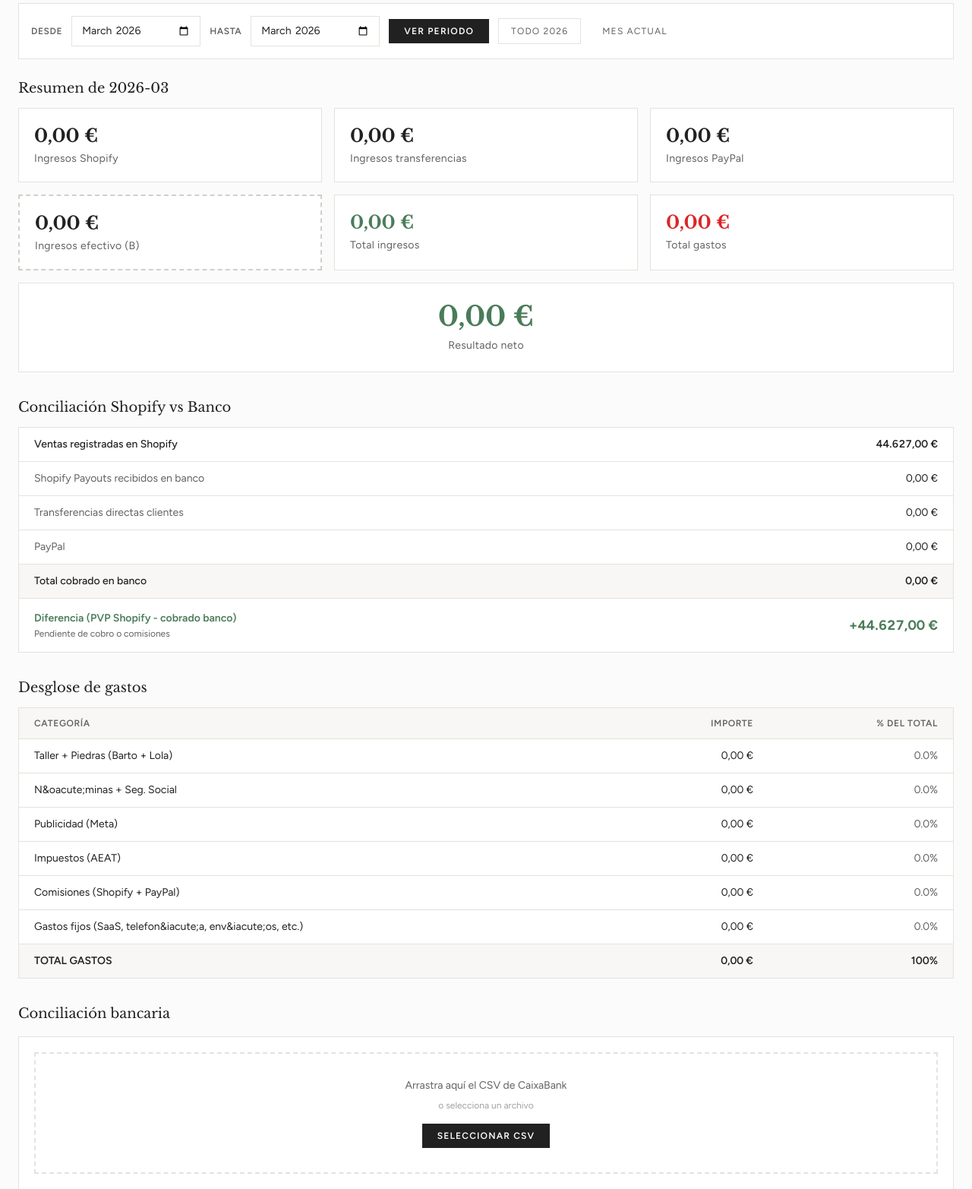
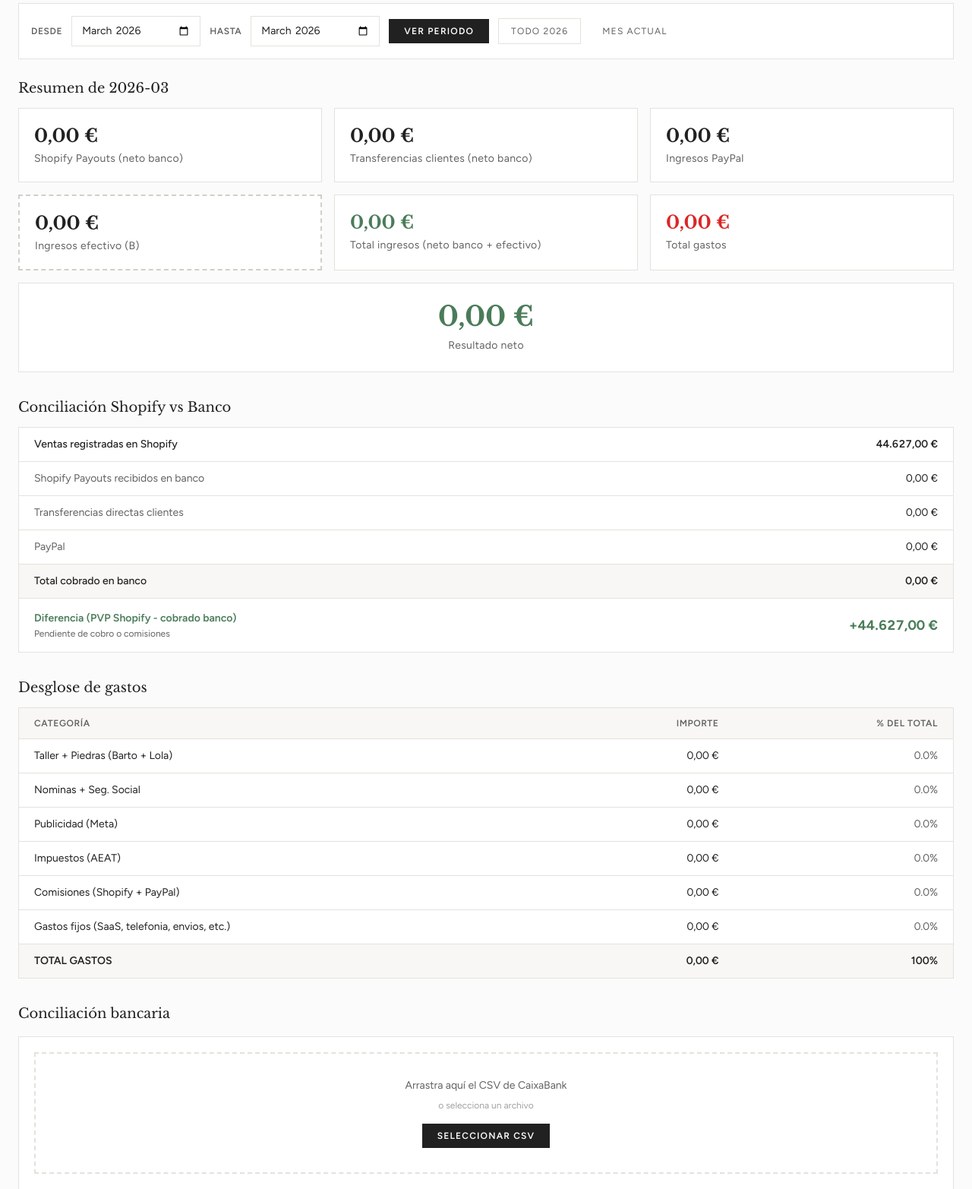
Before and after one commit to AntiquaStore/antiqua-pedidos, a FastAPI app: page /contabilidad in a window 1280 px wide. Shown: the part 200-1765 px from the top of the page at 76% size. Run offline with FastAPI, Linux system fonts and the light colour scheme; data comes from the database, SQL or seed files in the repository; data that the repository does not hold is empty; some libraries are stand-ins or nearby versions.

Commit message:
Fix contabilidad: correct labels, fix encoding, clarify neto banco
- Gastos labels without HTML entities (Nominas, telefonia, envios)
- Ingresos labeled as 'neto banco' to clarify they include commissions
- Total ingresos = neto banco + efectivo
- Desviacion explanation: positive = pendiente cobro, negative = extra

Co-Authored-By: Claude Opus 4.6 (1M context) <noreply@anthropic.com>

```diff
--- a/models.py
+++ b/models.py
@@ -668,6 +668,7 @@ def get_accounting_stats(month=None, from_month=None, to_month=None):
         sql = f"SELECT COALESCE(SUM(ABS(importe)), 0) as s FROM bank_entries WHERE fecha >= ? AND fecha < ? AND ({where_clause})"
         return conn.execute(sql, [date_start, date_end]).fetchone()["s"]
 
+    # Ingresos reales en banco (neto, lo que entra en la cuenta)
     ingresos_shopify = _sum_bank("categoria='shopify_payout' AND importe > 0")
     ingresos_transferencia = _sum_bank("categoria='transferencia_cliente' AND importe > 0")
     ingresos_paypal = _sum_bank("categoria='paypal' AND importe > 0")
--- a/templates/contabilidad.html
+++ b/templates/contabilidad.html
@@ -68,11 +68,11 @@
     <div class="grid grid-cols-1 sm:grid-cols-3 gap-4 mb-4">
         <div class="bg-white border border-line p-5">
             <p class="text-2xl font-bold text-dark tabular-nums" style="font-family: 'Libre Baskerville', serif;">{{ "{:,.2f}".format(stats.ingresos_shopify or 0)|replace(",", "X")|replace(".", ",")|replace("X", ".") }} &euro;</p>
-            <p class="text-sm text-secondary mt-1 tracking-wide">Ingresos Shopify</p>
+            <p class="text-sm text-secondary mt-1 tracking-wide">Shopify Payouts (neto banco)</p>
         </div>
         <div class="bg-white border border-line p-5">
             <p class="text-2xl font-bold text-dark tabular-nums" style="font-family: 'Libre Baskerville', serif;">{{ "{:,.2f}".format(stats.ingresos_transferencia or 0)|replace(",", "X")|replace(".", ",")|replace("X", ".") }} &euro;</p>
-            <p class="text-sm text-secondary mt-1 tracking-wide">Ingresos transferencias</p>
+            <p class="text-sm text-secondary mt-1 tracking-wide">Transferencias clientes (neto banco)</p>
         </div>
         <div class="bg-white border border-line p-5">
             <p class="text-2xl font-bold text-dark tabular-nums" style="font-family: 'Libre Baskerville', serif;">{{ "{:,.2f}".format(stats.ingresos_paypal or 0)|replace(",", "X")|replace(".", ",")|replace("X", ".") }} &euro;</p>
@@ -88,7 +88,7 @@
         </div>
         <div class="bg-white border border-line p-5">
             <p class="text-2xl font-bold text-[#4a7c59] tabular-nums" style="font-family: 'Libre Baskerville', serif;">{{ "{:,.2f}".format(stats.total_ingresos or 0)|replace(",", "X")|replace(".", ",")|replace("X", ".") }} &euro;</p>
-            <p class="text-sm text-secondary mt-1 tracking-wide">Total ingresos</p>
+            <p class="text-sm text-secondary mt-1 tracking-wide">Total ingresos (neto banco + efectivo)</p>
         </div>
         <div class="bg-white border border-line p-5">
             <p class="text-2xl font-bold text-red-600 tabular-nums" style="font-family: 'Libre Baskerville', serif;">{{ "{:,.2f}".format(stats.total_gastos or 0)|replace(",", "X")|replace(".", ",")|replace("X", ".") }} &euro;</p>
@@ -163,11 +163,11 @@
                 {% set tg = stats.total_gastos or 1 %}
                 {% set gastos_list = [
                     ('Taller + Piedras (Barto + Lola)', stats.gastos_taller or 0),
-                    ('N&oacute;minas + Seg. Social', stats.gastos_nominas or 0),
+                    ('Nominas + Seg. Social', stats.gastos_nominas or 0),
                     ('Publicidad (Meta)', stats.gastos_publicidad or 0),
                     ('Impuestos (AEAT)', stats.gastos_impuestos or 0),
                     ('Comisiones (Shopify + PayPal)', stats.gastos_comisiones or 0),
-                    ('Gastos fijos (SaaS, telefon&iacute;a, env&iacute;os, etc.)', stats.gastos_fijos or 0),
+                    ('Gastos fijos (SaaS, telefonia, envios, etc.)', stats.gastos_fijos or 0),
                 ] %}
                 {% for nombre, valor in gastos_list %}
                 <tr class="border-b border-line hover:bg-[#faf9f7]">
```
